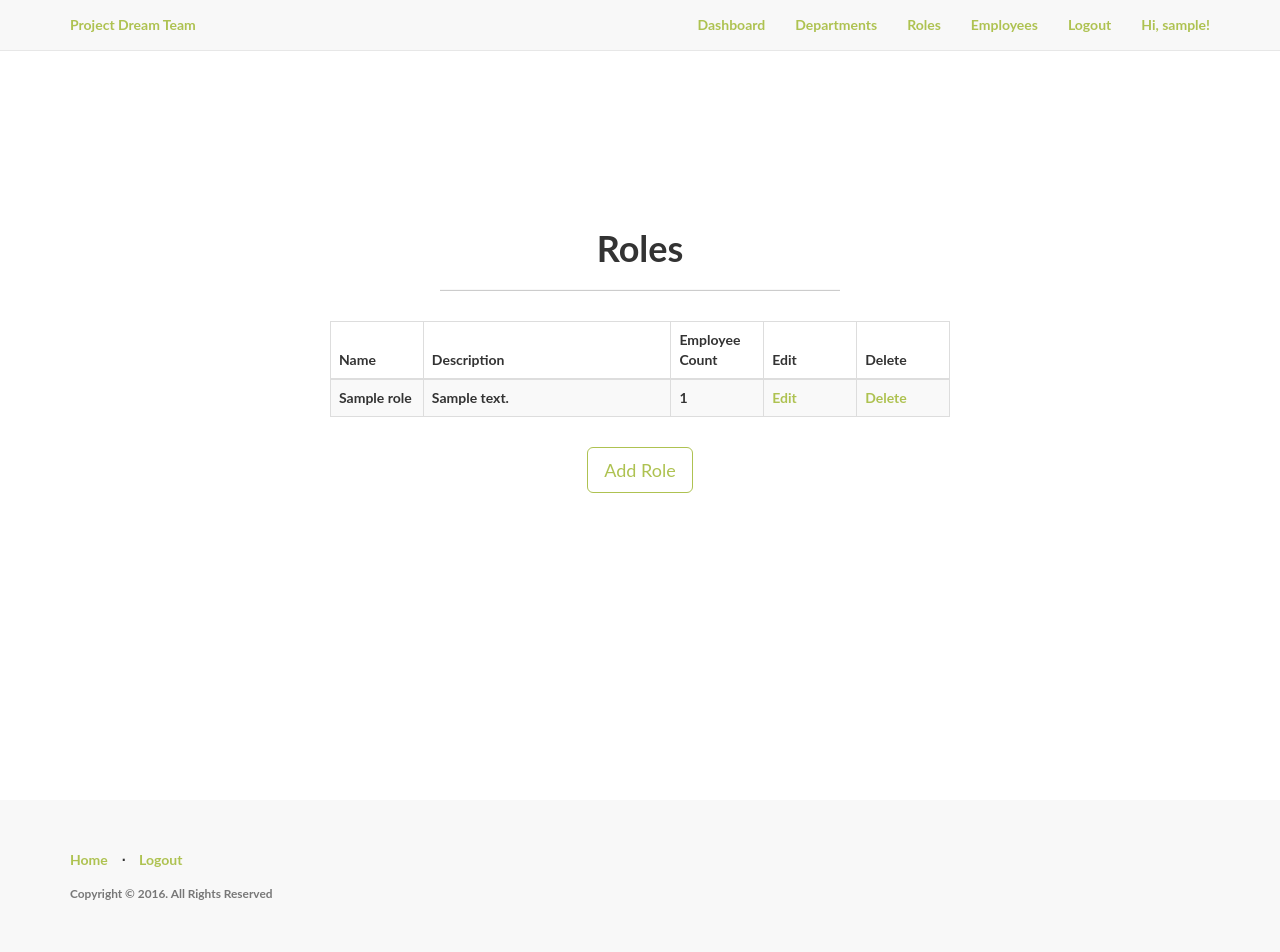
After one commit to adelarja/flask_app, a Flask app: page /admin/roles in a window 1280 px wide. The commit adds this page. Run offline with Flask 2, Linux system fonts and the light colour scheme; a user stored in the database is signed in; tables that the repository leaves empty hold one stand-in row (values such as "Sample post"); parts of the project's set-up code (start-up, migrations or seed data) failed here and were passed over; some libraries are stand-ins or nearby versions.

Commit message:
Added roles views and forms

```diff
--- a/app/admin/views.py
+++ b/app/admin/views.py
@@ -2,9 +2,9 @@ from flask import abort, flash, redirect, render_template, url_for
 from flask_login import current_user, login_required
 
 from . import admin
-from .forms import DepartmentForm
+from .forms import DepartmentForm, RoleForm
 from .. import db
-from ..models import Department
+from ..models import Department, Role
 
 
 def check_admin():
@@ -109,3 +109,97 @@ def delete_department(id):
     return redirect(url_for('admin.list_departments'))
 
     return render_template(title="Delete Department")
+
+
+# Role Views
+
+
+@admin.route('/roles')
+@login_required
+def list_roles():
+    check_admin()
+    """
+    List all roles
+    """
+    roles = Role.query.all()
+    return render_template('admin/roles/roles.html',
+                           roles=roles, title='Roles')
+
+
+@admin.route('/roles/add', methods=['GET', 'POST'])
+@login_required
+def add_role():
+    """
+    Add a role to the database
+    """
+    check_admin()
+
+    add_role = True
+
+    form = RoleForm()
+    if form.validate_on_submit():
+        role = Role(name=form.name.data,
+                    description=form.description.data)
+
+        try:
+            # add role to the database
+            db.session.add(role)
+            db.session.commit()
+            flash('You have successfully added a new role.')
+        except:
+            # in case role name already exists
+            flash('Error: role name already exists.')
+
+        # redirect to the roles page
+        return redirect(url_for('admin.list_roles'))
+
+    # load role template
+    return render_template('admin/roles/role.html', add_role=add_role,
+                           form=form, title='Add Role')
+
+
+@admin.route('/roles/edit/<int:id>', methods=['GET', 'POST'])
+@login_required
+def edit_role(id):
+    """
+    Edit a role
+    """
+    check_admin()
+
+    add_role = False
+
+    role = Role.query.get_or_404(id)
+    form = RoleForm(obj=role)
+    if form.validate_on_submit():
+        role.name = form.name.data
+        role.description = form.description.data
+        db.session.add(role)
+        db.session.commit()
+        flash('You have successfully edited the role.')
+
+        # redirect to the roles page
+        return redirect(url_for('admin.list_roles'))
+
+    form.description.data = role.description
+    form.name.data = role.name
+    return render_template('admin/roles/role.html', add_role=add_role,
+                           form=form, title="Edit Role")
+
+
+@admin.route('/roles/delete/<int:id>', methods=['GET', 'POST'])
+@login_required
+def delete_role(id):
+    """
+    Delete a role from the database
+    """
+    check_admin()
+
+    role = Role.query.get_or_404(id)
+    db.session.delete(role)
+    db.session.commit()
+    flash('You have successfully deleted the role.')
+
+    # redirect to the roles page
+    return redirect(url_for('admin.list_roles'))
+
+    return render_template(title="Delete Role")
--- /dev/null
+++ b/app/templates/admin/roles/roles.html
@@ -0,0 +1,69 @@
+{% import "bootstrap/utils.html" as utils %}
+{% extends "base.html" %}
+{% block title %}Roles{% endblock %}
+{% block body %}
+<div class="content-section">
+  <div class="outer">
+    <div class="middle">
+      <div class="inner">
+        <br/>
+        {{ utils.flashed_messages() }}
+        <br/>
+        <h1 style="text-align:center;">Roles</h1>
+        {% if roles %}
+          <hr class="intro-divider">
+          <div class="center">
+            <table class="table table-striped table-bordered">
+              <thead>
+                <tr>
+                  <th width="15%"> Name </th>
+                  <th width="40%"> Description </th>
+                  <th width="15%"> Employee Count </th>
+                  <th width="15%"> Edit </th>
+                  <th width="15%"> Delete </th>
+                </tr>
+              </thead>
+              <tbody>
+              {% for role in roles %}
+                <tr>
+                  <td> {{ role.name }} </td>
+                  <td> {{ role.description }} </td>
+                  <td>
+                    {% if role.employees %}
+                      {{ role.employees.count() }}
+                    {% else %}
+                      0
+                    {% endif %}
+                  </td>
+                  <td>
+                    <a href="{{ url_for('admin.edit_role', id=role.id) }}">
+                      <i class="fa fa-pencil"></i> Edit
+                    </a>
+                  </td>
+                  <td>
+                    <a href="{{ url_for('admin.delete_role', id=role.id) }}">
+                      <i class="fa fa-trash"></i> Delete
+                    </a>
+                  </td>
+                </tr>
+              {% endfor %}
+              </tbody>
+            </table>
+          </div>
+          <div style="text-align: center">
+        {% else %}
+          <div style="text-align: center">
+            <h3> No roles have been added. </h3>
+            <hr class="intro-divider">
+        {% endif %}
+          <a href="{{ url_for('admin.add_role') }}" class="btn btn-default btn-lg">
+            <i class="fa fa-plus"></i>
+            Add Role
+          </a>
+          </div>
+        </div>
+      </div>
+    </div>
+  </div>
+</div>
+{% endblock %}
--- a/app/templates/base.html
+++ b/app/templates/base.html
@@ -24,7 +24,7 @@
                       {% if current_user.is_admin %}
                         <li><a href="{{ url_for('home.admin_dashboard') }}">Dashboard</a></li>
                         <li><a href="{{ url_for('admin.list_departments') }}">Departments</a></li>
-                        <li><a href="#">Roles</a></li>
+                        <li><a href="{{ url_for('admin.list_roles') }}">Roles</a></li>
                         <li><a href="#">Employees</a></li>
                       {% else %}
                         <li><a href="{{ url_for('home.dashboard') }}">Dashboard</a></li>
```
Also changed, not shown: app/admin/forms.py (+9 -0 lines), app/templates/admin/roles/role.html (added, +28 -0 lines).
